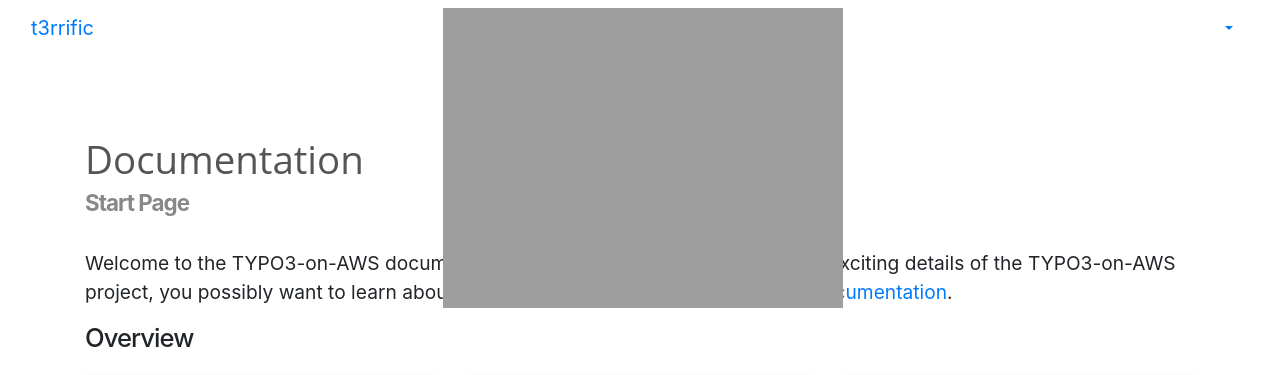
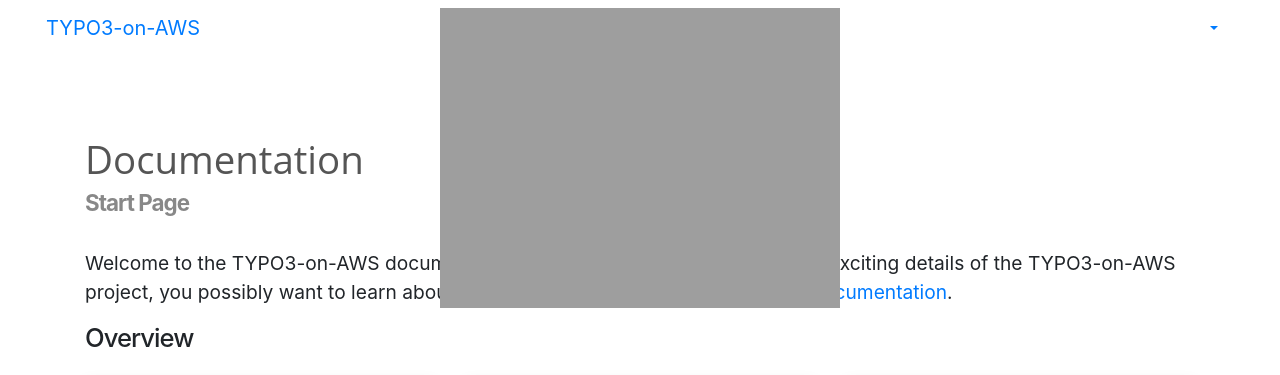
Before and after one commit to typo3-on-aws/Documentation, an MkDocs documentation site: the page built from src/index.md, in a window 1280 px wide. Shown: the top 375 px of the page. Built offline with MkDocs 1.6.1, drawn with Linux system fonts in a browser that asks for light colours; some web fonts are replaced.

Commit message:
Theme: navbar reworked to improve responsibility

```diff
--- a/theme/base.html
+++ b/theme/base.html
@@ -31,19 +31,21 @@
 
 	<nav class="navbar navbar-orange bg-orange fixed-top">
 		<div class="container-fluid">
-			<div class="d-flex justify-content-between w-100">
-				<div class="element-left">
-					<a class="navbar-brand" href="/">
-						t3rrific
+			<div class="row m-0 p-0 w-100">
+				<div class="col text-left d-none d-md-block">
+					<a class="navbar-brand" href="/typo3-on-aws/">
+						TYPO3-on-AWS
 					</a>
 				</div>
-				<div class="element-center">
+				<div class="col text-center">
 					<div class="t3logo-ring">
-						<img src="https://t3rrific.com/assets/images/t3logo-ring.png" class="" />
+						<a class="" href="/">
+							<img src="https://t3rrific.com/assets/images/t3logo-ring.png" class="" />
+						</a>
 					</div>
 				</div>
-				<div class="element-right">
-					<ul class="nav">
+				<div class="col text-right">
+					<ul class="nav align-items-end flex-column">
 						<li class="nav-item dropdown">
 							<a class="nav-link dropdown-toggle" data-toggle="dropdown" href="#" role="button" aria-haspopup="true" aria-expanded="false">
 								<span class="navbar-toggler-icon"></span>
```
